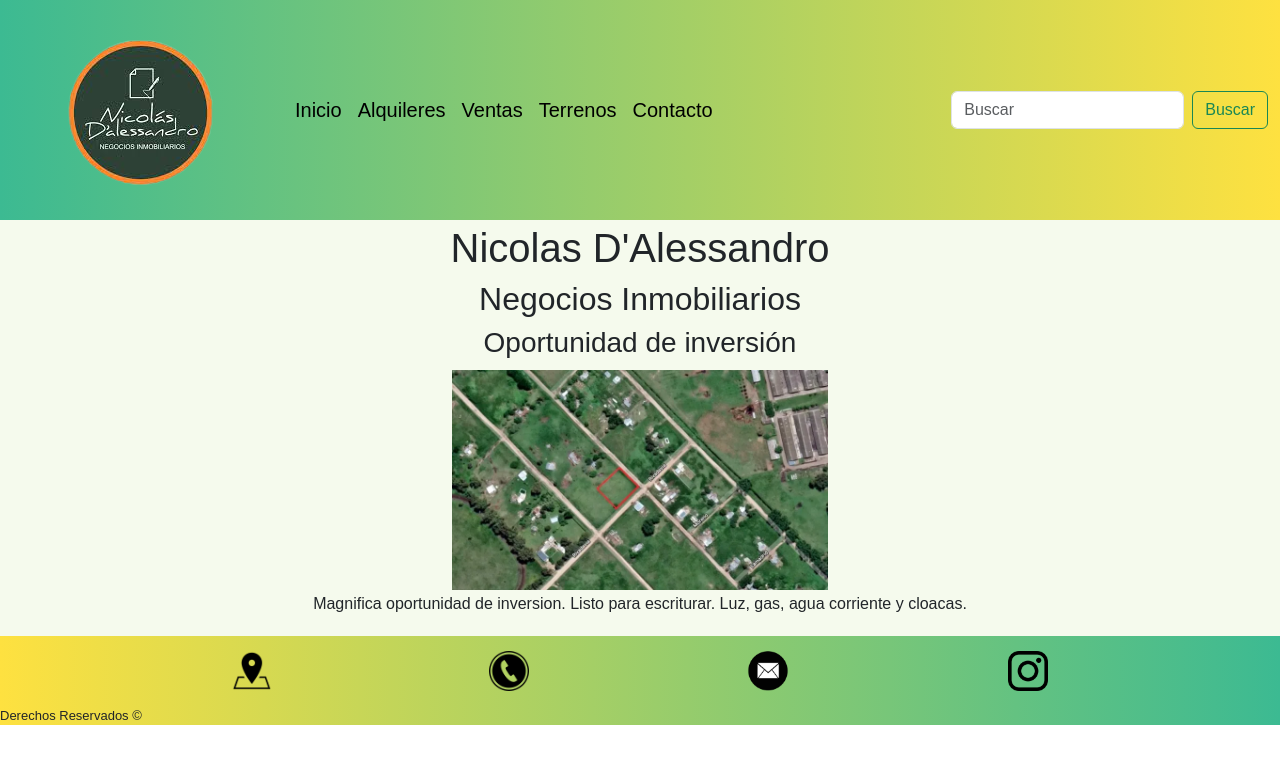
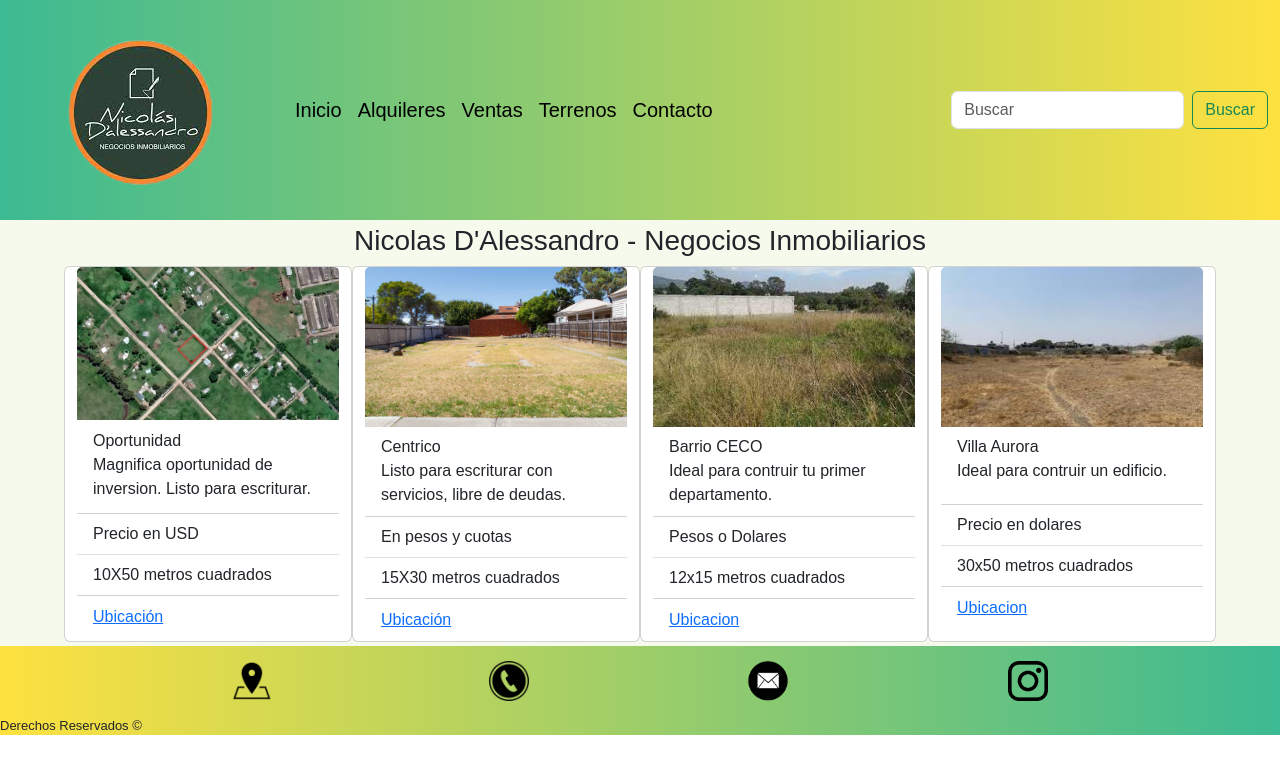
Before and after one commit to gonzaloyungblut/proyectofinal_terceraentrega, a plain HTML site: page secciones/terrenos.html in a window 1280 px wide. Drawn offline with nearby package versions, Linux system fonts and the light colour scheme.

Commit message:
mas contenido

```diff
--- a/scss/secciones/_header.scss
+++ b/scss/secciones/_header.scss
@@ -1,6 +1,5 @@
 header{
     background-image: linear-gradient(to right, #3cba92, #fee140);
-    min-height: 40px;
 }
 .nav-item{
     font-size: 20px;
--- a/scss/secciones/_ventasyterrenos.scss
+++ b/scss/secciones/_ventasyterrenos.scss
@@ -21,27 +21,9 @@
     }
 }
 
-
-.terreno img {
-    height: 28vh;
-    padding: 2px;
-    /* animacion de la imagen */
-
-    animation-duration: 3s;
-    animation-name: slidein;
-
-}
-
-@keyframes slidein {
-    from {
-        margin-left: 100%;
-        width: 300%
-    }
-
-    to {
-        margin-left: 0%;
-        width: 100%;
-    }
+.card{
+    --bs-card-spacer-y: 0.55rem;
+    img{max-height: 20vh;}
 }
 
 @media (max-width:420px) {
--- a/secciones/terrenos.html
+++ b/secciones/terrenos.html
@@ -16,11 +16,13 @@
   <header>
     <nav class="navbar navbar-expand-lg">
       <div class="container-fluid">
-              <button class="navbar-toggler" type="button" data-bs-toggle="collapse" data-bs-target="#navbarTogglerDemo01" aria-controls="navbarTogglerDemo01" aria-expanded="false" aria-label="Toggle navigation">
+        <button class="navbar-toggler" type="button" data-bs-toggle="collapse" data-bs-target="#navbarTogglerDemo01"
+          aria-controls="navbarTogglerDemo01" aria-expanded="false" aria-label="Toggle navigation">
           <span class="navbar-toggler-icon"></span>
         </button>
         <div class="collapse navbar-collapse" id="navbarTogglerDemo01">
-                <a class="navbar-brand" href="../index.html"> <img src="../imagenes/logo_inmobiliaria-removebg-preview.png" alt="logo"></a>
+          <a class="navbar-brand" href="../index.html"> <img src="../imagenes/logo_inmobiliaria-removebg-preview.png"
+              alt="logo"></a>
           <ul class="navbar-nav me-auto mb-2 mb-lg-0">
             <li class="nav-item">
               <a class="nav-link active" aria-current="page" href="../index.html">Inicio</a>
@@ -48,13 +50,64 @@
   </header>
   <main>
     <div class="generico">
-            <h1> Nicolas D'Alessandro </h1>
-            <h2> Negocios Inmobiliarios</h2>
-            <h3> Oportunidad de inversión</h3>
-            <div class="terreno">
-                <img src="../imagenes/terreno-en-venta.webp" alt="vista de ubicacion de terreno">
+      <h3> Nicolas D'Alessandro - Negocios Inmobiliarios</h3>
+      <div class="row">
+        <div class="card" style="width: 18rem;">
+          <img src="../imagenes/terreno-en-venta.webp" class="card-img-top" alt="ubicacion del terreno">
+          <div class="card-body">
+            <h7 class="card-title">Oportunidad</h7>
+            <p class="card-text">Magnifica oportunidad de inversion. Listo para escriturar.</p>
           </div>
-            <p> Magnifica oportunidad de inversion. Listo para escriturar. Luz, gas, agua corriente y cloacas.</p>
+          <ul class="list-group list-group-flush">
+            <li class="list-group-item">Precio en USD</li>
+            <li class="list-group-item">10X50 metros cuadrados</li>
+          </ul>
+          <div class="card-body">
+            <a href="#" class="card-link">Ubicación</a>
+          </div>
+        </div>
+        <div class="card" style="width: 18rem;">
+          <img src="../imagenes/terreno2.jpg" class="card-img-top" alt="foto de terreno">
+          <div class="card-body">
+            <h7 class="card-title">Centrico</h7>
+            <p class="card-text">Listo para escriturar con servicios, libre de deudas.</p>
+          </div>
+          <ul class="list-group list-group-flush">
+            <li class="list-group-item">En pesos y cuotas</li>
+            <li class="list-group-item">15X30 metros cuadrados</li>
+          </ul>
+          <div class="card-body">
+            <a href="#" class="card-link">Ubicación</a>
+          </div>
+        </div>
+        <div class="card" style="width: 18rem;">
+          <img src="../imagenes/terreno3.jpg" class="card-img-top" alt="terreno barrio CECO">
+          <div class="card-body">
+            <h7 class="card-title">Barrio CECO</h7>
+            <p class="card-text">Ideal para contruir tu primer departamento.</p>
+          </div>
+          <ul class="list-group list-group-flush">
+            <li class="list-group-item">Pesos o Dolares</li>
+            <li class="list-group-item">12x15 metros cuadrados</li>
+          </ul>
+          <div class="card-body">
+            <a href="#" class="card-link">Ubicacion</a>
+          </div>
+        </div>
+        <div class="card" style="width: 18rem;">
+          <img src="../imagenes/terreno4.jpg" class="card-img-top" alt="terreno villa aurora">
+          <div class="card-body">
+            <h7 class="card-title">Villa Aurora</h7>
+            <p class="card-text">Ideal para contruir un edificio.</p>
+          </div>
+          <ul class="list-group list-group-flush">
+            <li class="list-group-item">Precio en dolares</li>
+            <li class="list-group-item">30x50 metros cuadrados</li>
+          </ul>
+          <div class="card-body">
+            <a href="#" class="card-link">Ubicacion</a>
+          </div>
+        </div>
       </div>
   </main>
   <footer>
```
Also changed, not shown: secciones/alquileres.html (+3 -3 lines), imagenes/terreno2.jpg (added), imagenes/terreno3.avif (added), imagenes/terreno3.jpg (added), imagenes/terreno4.jpg (added), scss/main.css, 1 other file. Lines whose indentation alone changed are shown as unchanged.
